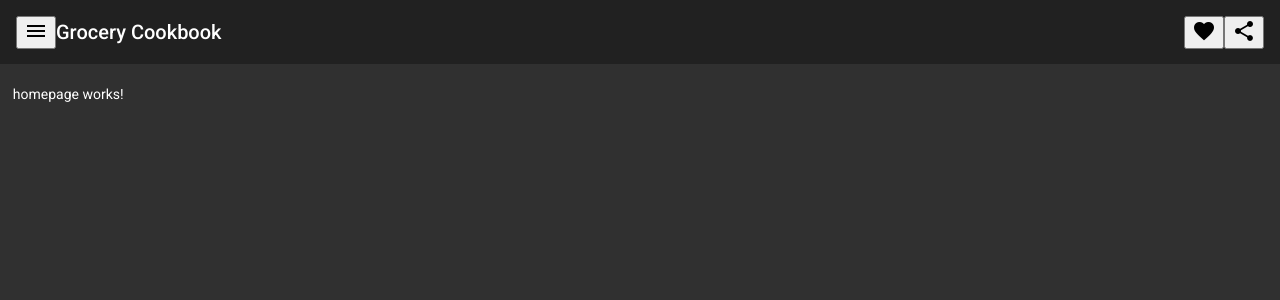
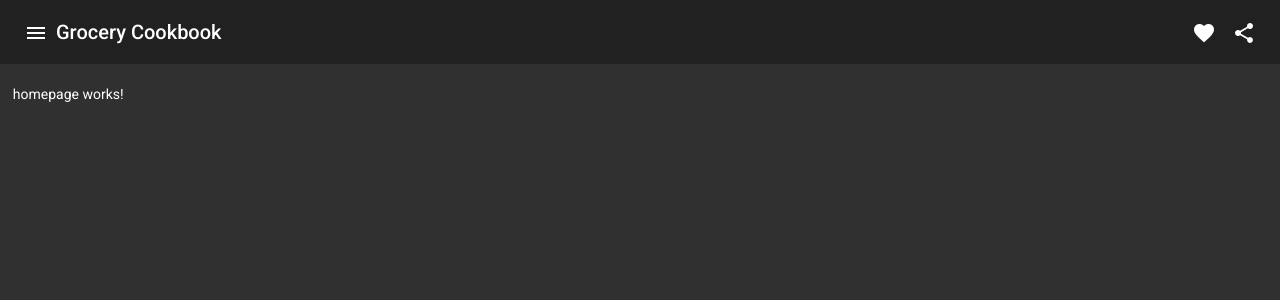
Before and after one commit to doey77/grocery-cookbook-node, an Angular app in the folder ui/: page / in a window 1280 px wide. Shown: the top 300 px of the page. Built offline with nearby package versions, Linux system fonts and the light colour scheme.

Commit message:
fix buttons

```diff
--- a/ui/src/app/app.component.html
+++ b/ui/src/app/app.component.html
@@ -1,5 +1,5 @@
 <mat-toolbar>
-  <button mat-icon-button class="example-icon" color='primary' aria-label="Example icon-button with menu icon">
+  <button mat-icon-button aria-label="Menu button">
     <mat-icon>menu</mat-icon>
   </button>
   <span>Grocery Cookbook</span>
--- a/ui/src/app/material.module.ts
+++ b/ui/src/app/material.module.ts
@@ -2,10 +2,12 @@
 import { CommonModule } from '@angular/common';
 import { MatToolbarModule } from '@angular/material/toolbar';
 import { MatIconModule } from '@angular/material/icon';
+import { MatButtonModule } from '@angular/material/button';
 
 const materialModules = [
   MatToolbarModule,
-  MatIconModule
+  MatIconModule,
+  MatButtonModule,
 ]
 
 const imports = [...materialModules];
```
